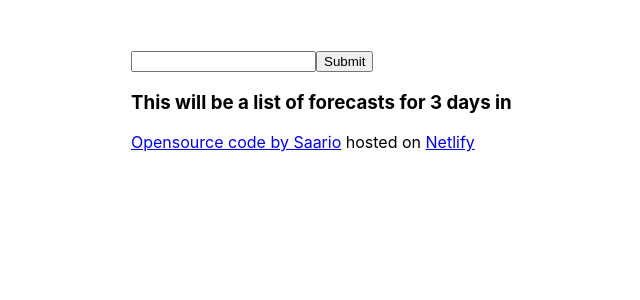
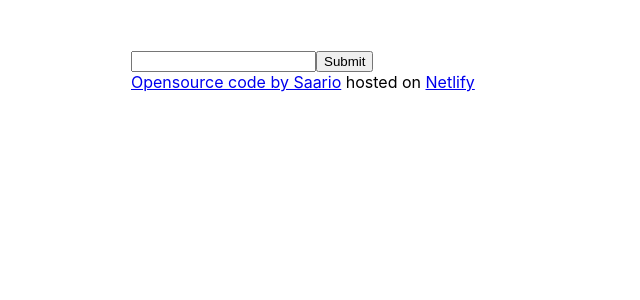
Before and after one commit to Saario91/react-weather-app, a React (Create React App) app: page / in a window 1280 px wide. Shown: the top 300 px of the page, without its empty margins (209-849 px from the left). Built offline with nearby package versions, Linux system fonts and the light colour scheme.

Commit message:
Changed API call used
Current account has no acces to 16 day preview API call so different APi call is implemented but not working yet

```diff
--- a/src/Forecast.js
+++ b/src/Forecast.js
@@ -1,24 +1,11 @@
-import axios from 'axios';
 import React from 'react';
 
-export default function Forecast(props){
-    // Declaring variables from the input props
-    let city     = props.city;
-    let dayCount = props.days;
-
-    // Function that handles the API call and processes the data
-    function getForecast(response){
-        console.log(response);
-    }
-
-    // API url and API call
-    let APIkey = "503764422e28613a3aa4cb8119955a59";
-    let url = `api.openweathermap.org/data/2.5/forecast/daily?q=${city}&cnt=${dayCount}&appid=${APIkey}`;
-    //axios.get(url).then(getForecast);
+export default function Forecast(response){
+    console.log(response.data);
 
 
     // Return information of the function.
     return(<div className='Forecast'>
-        <h3>This will be a list of forecasts for {dayCount} days in {city}</h3>
+        <h3>This will be a list of forecasts for X days in SOME</h3>
     </div>)
 }
--- a/src/Search.js
+++ b/src/Search.js
@@ -6,17 +6,22 @@ import Forecast from "./Forecast";
 export default function Search() {
   let [city, setCity] = useState("");
   let [text, setText] = useState("");
+  let [forecast, setForecast] = useState("");
   let APIkey = "503764422e28613a3aa4cb8119955a59";
 
   function getWeather(response) {
-    console.log(response.data);
+      console.log(response);
     setText(<MakeList data={response.data} />);
+
+    setForecast(<Forecast data={response.data}/>)
   }
   function handleQuery(event) {
     event.preventDefault();
-    console.log(`The city is ${city}`)
-      let url = `https://api.openweathermap.org/data/2.5/weather?q=${city}&appid=${APIkey}&units=metric`;
+    if(city){
+      let url = `https://api.openweathermap.org/data/2.5/onecall?q=${city}&units=metric&exclude=minutely,hourly&appid=${APIkey}`;
+      console.log(url);
       axios.get(url).then(getWeather);
+    }
   }
   function updateQuery(event) {
     setCity(event.target.value);
@@ -28,7 +33,7 @@ export default function Search() {
         <input type="submit" />
       </form>
       <div className='CurrentWeather'>{text}</div>
-      <div className='ForecastTiles'><Forecast city={city} days={3} /></div>
+      <div className='ForecastTiles'>{forecast}</div>
     </div>
   );
 }
```
